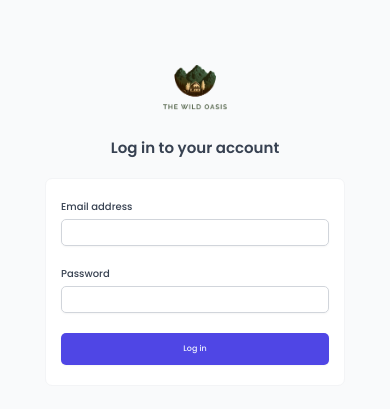
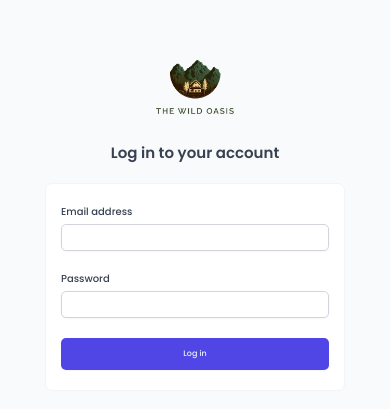
Before and after one commit to SanniAbdulmuiz/the-wild-oasis-Admin-dashboard, a React (Vite) app: page /login in a window 390 px wide. Shown: the part 197-606 px from the top of the page. Built offline with nearby package versions, Linux system fonts and the light colour scheme; a web font is replaced by a local one.

Commit message:
Enhance responsive design for Logo component

```diff
--- a/src/ui/Logo.jsx
+++ b/src/ui/Logo.jsx
@@ -13,7 +13,7 @@ const Img = styled.img`
     height: 7rem;
   }
   @media (max-width: 34em) {
-    height: 4.5rem;
+    height: 5.5rem;
   }
 `;
 
```
